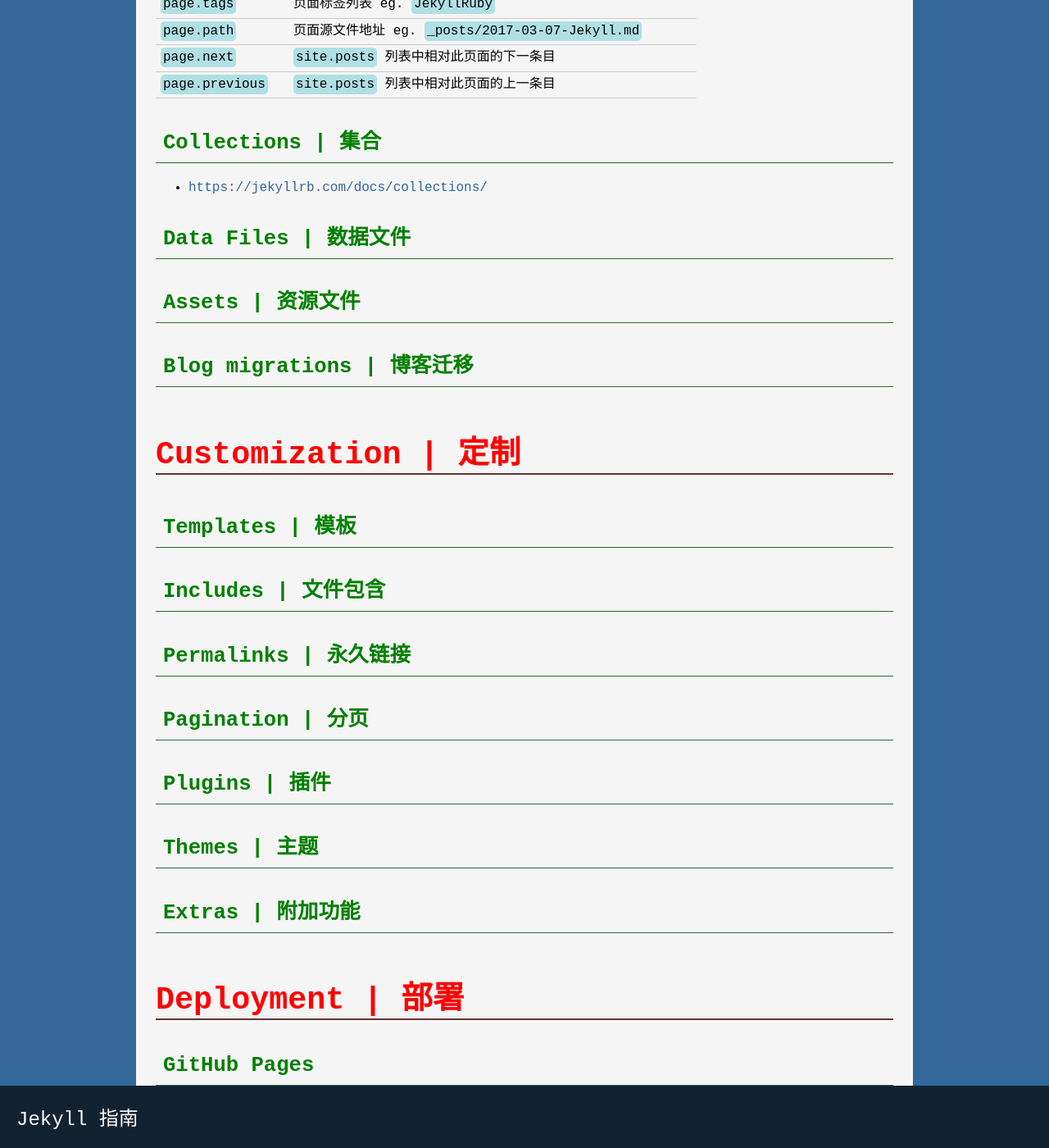
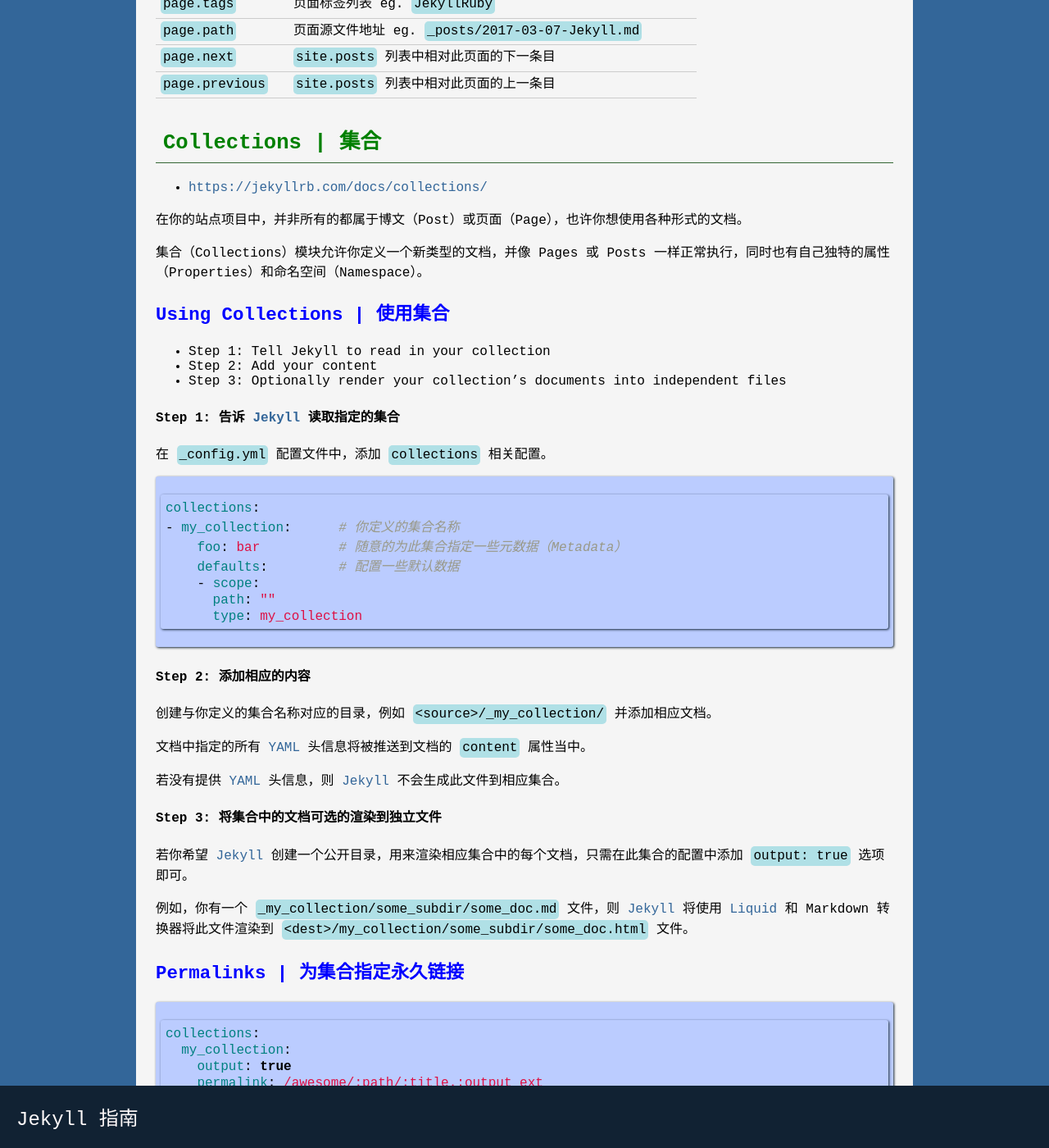
Before and after one commit to rzning/blog-2017, a Jekyll site: the page built from _posts/2017-03-07-Jekyll.md, in a window 1280 px wide and 1400 px high, scrolled down 7771 px. Shown: the whole window at 82% size. Built offline with Jekyll 4.4.1, drawn with Linux system fonts in a browser that asks for light colours; some of the changed text lies outside the part shown.

Commit message:
Updated : blog `Jekyll.md`

````diff
--- a/_posts/2017-03-07-Jekyll.md
+++ b/_posts/2017-03-07-Jekyll.md
@@ -319,7 +319,64 @@
 
 - <https://jekyllrb.com/docs/collections/>
 
+在你的站点项目中，并非所有的都属于博文（Post）或页面（Page），也许你想使用各种形式的文档。
 
+集合（Collections）模块允许你定义一个新类型的文档，并像 Pages 或 Posts 一样正常执行，同时也有自己独特的属性（Properties）和命名空间（Namespace）。
+
+### Using Collections | 使用集合
+
+- Step 1: Tell Jekyll to read in your collection
+- Step 2: Add your content
+- Step 3: Optionally render your collection’s documents into independent files
+
+#### Step 1: 告诉 [Jekyll] 读取指定的集合
+
+在 `_config.yml` 配置文件中，添加 `collections` 相关配置。
+
+```yaml
+collections:
+- my_collection:      # 你定义的集合名称
+    foo: bar          # 随意的为此集合指定一些元数据（Metadata）
+    defaults:         # 配置一些默认数据
+    - scope:
+      path: ""
+      type: my_collection
+```
+
+#### Step 2: 添加相应的内容
+
+创建与你定义的集合名称对应的目录，例如 `<source>/_my_collection/` 并添加相应文档。
+
+文档中指定的所有 [YAML] 头信息将被推送到文档的 `content` 属性当中。
+
+若没有提供 [YAML] 头信息，则 [Jekyll] 不会生成此文件到相应集合。
+
+#### Step 3: 将集合中的文档可选的渲染到独立文件
+
+若你希望 [Jekyll] 创建一个公开目录，用来渲染相应集合中的每个文档，只需在此集合的配置中添加 `output: true` 选项即可。
+
+例如，你有一个 `_my_collection/some_subdir/some_doc.md` 文件，则 [Jekyll] 将使用 [Liquid] 和 Markdown 转换器将此文件渲染到 `<dest>/my_collection/some_subdir/some_doc.html` 文件。
+
+### Permalinks | 为集合指定永久链接
+
+```yaml
+collections:
+  my_collection:
+    output: true
+    permalink: /awesome/:path/:title.:output_ext
+```
+
+> 可以参考 Permalinks 相关章节。
+
+集合有下面一些模板变量，可用于永久链接。
+
+Variable | Description
+-|-
+`collection`  | 包含集合的标签
+`path`        | 文档路径，相对于集合目录
+`name`        | 文档基本名
+`title`       | 文档小写标题，若没在 [YAML] 头信息中指定，则等价于 `name`
+`output_ext`  | 输出文件扩展名
 
 ## Data Files | 数据文件
 
````
